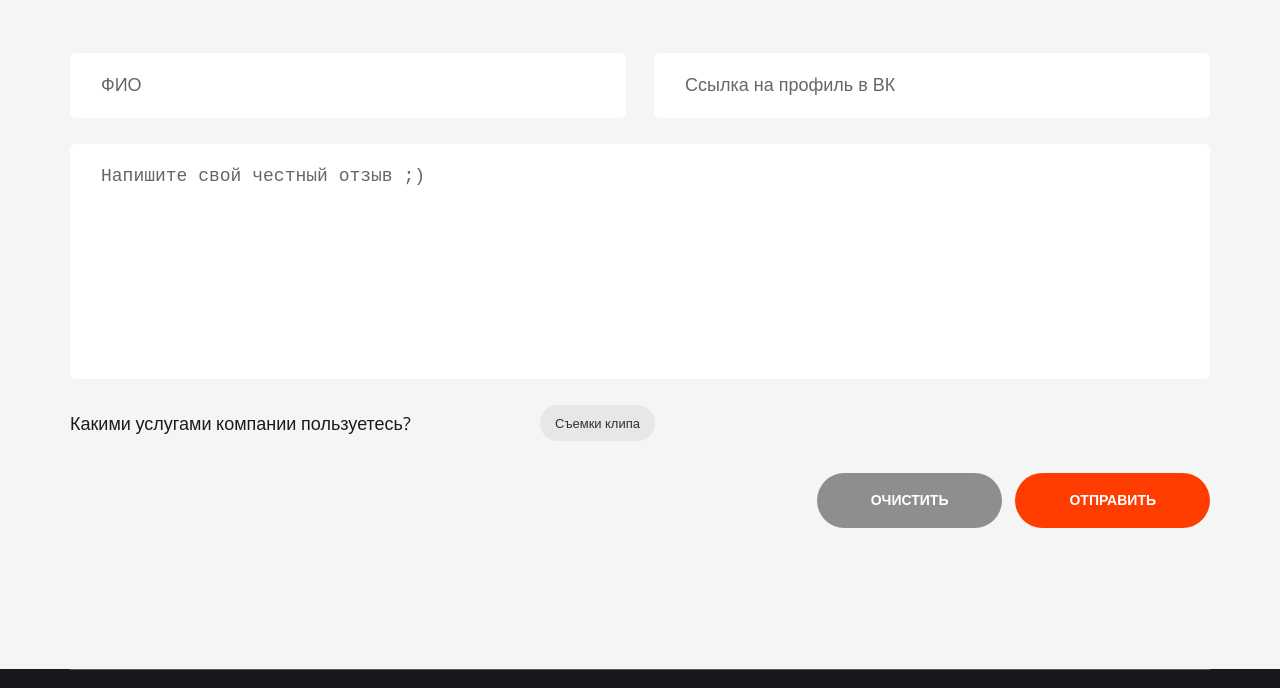
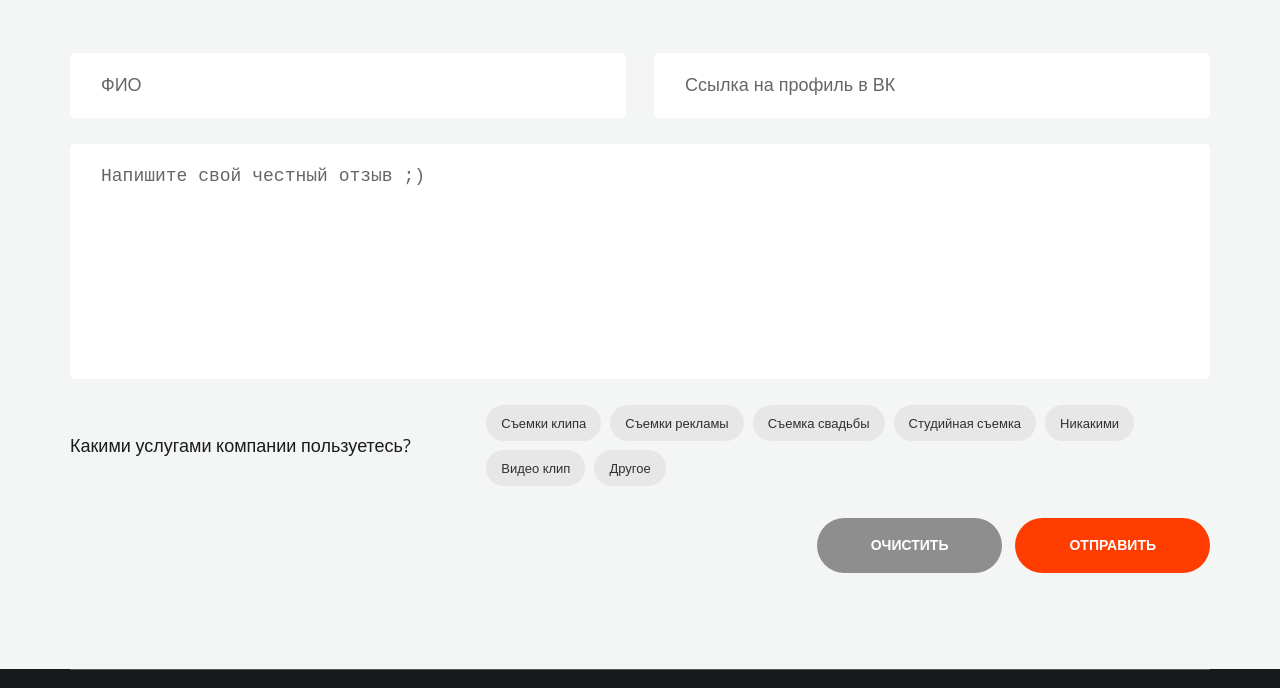
Before and after one commit to grunknown/videoproduction, a plain HTML site: page reviews.html in a window 1280 px wide. Shown: the part 2526-3214 px from the top of the page. Drawn offline with nearby package versions, Linux system fonts and the light colour scheme.

Commit message:
Add files via upload

```diff
--- a/reviews.html
+++ b/reviews.html
@@ -202,6 +202,54 @@
                                 </div>
                             </label>
                         </li>
+                        <li class="control__item">
+                            <label class="control__elem">
+                                <input type="checkbox" name="" class="control__check">
+                                <div class="control__tag">
+                                    Съемки рекламы
+                                </div>
+                            </label>
+                        </li>
+                        <li class="control__item">
+                            <label class="control__elem">
+                                <input type="checkbox" name="" class="control__check">
+                                <div class="control__tag">
+                                    Съемка свадьбы
+                                </div>
+                            </label>
+                        </li>
+                        <li class="control__item">
+                            <label class="control__elem">
+                                <input type="checkbox" name="" class="control__check">
+                                <div class="control__tag">
+                                    Студийная съемка
+                                </div>
+                            </label>
+                        </li>
+                        <li class="control__item">
+                            <label class="control__elem">
+                                <input type="checkbox" name="" class="control__check">
+                                <div class="control__tag">
+                                    Никакими
+                                </div>
+                            </label>
+                        </li>
+                        <li class="control__item">
+                            <label class="control__elem">
+                                <input type="checkbox" name="" class="control__check">
+                                <div class="control__tag">
+                                    Видео клип
+                                </div>
+                            </label>
+                        </li>
+                        <li class="control__item">
+                            <label class="control__elem">
+                                <input type="checkbox" name="" class="control__check">
+                                <div class="control__tag">
+                                    Другое
+                                </div>
+                            </label>
+                        </li>
                     </ul>
                 </div>
                 <div class="form__buttons">
```
